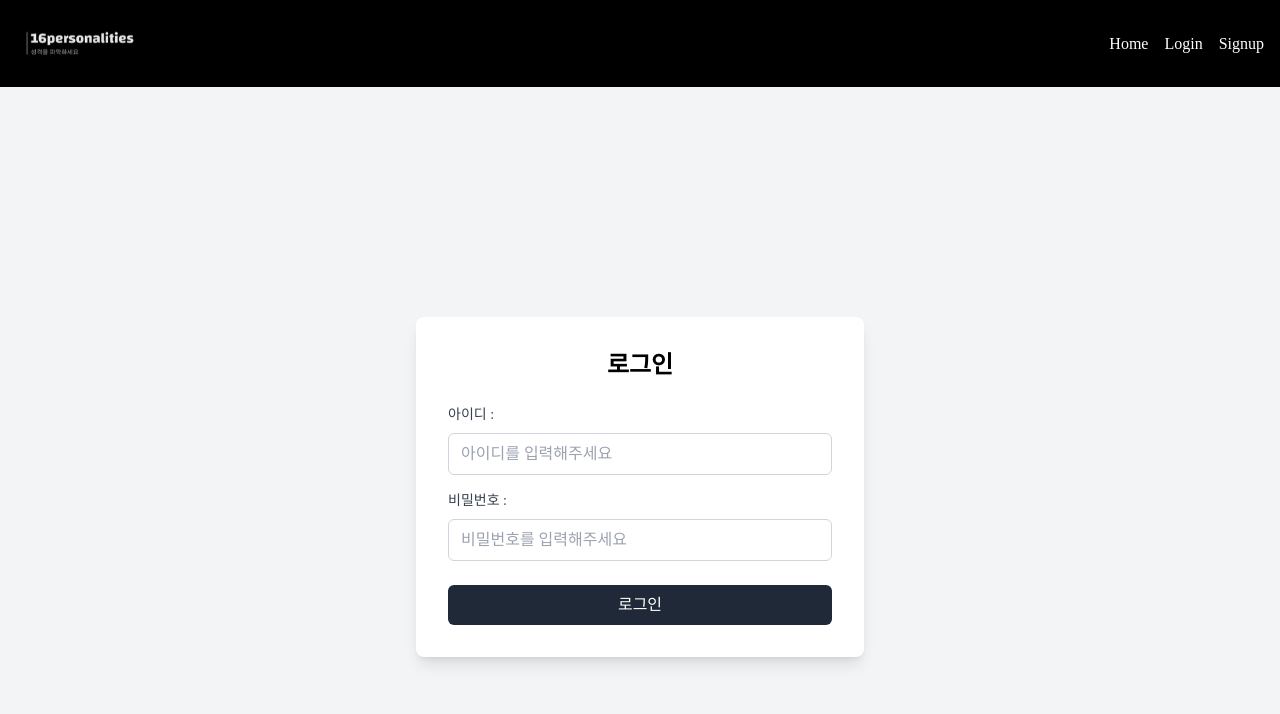
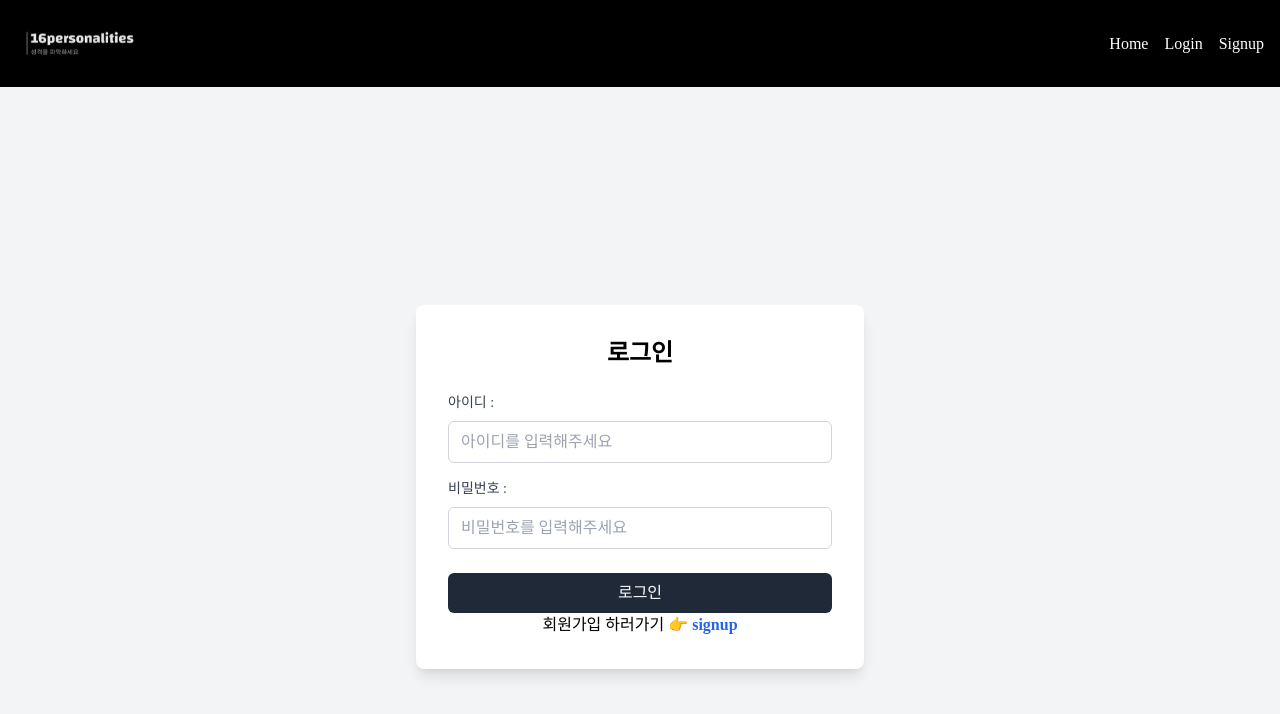
Before and after one commit to bonseung-dev/nbc-mbti-test, a React (Vite) app: page /login in a window 1280 px wide. Shown: the top 714 px of the page. Built offline with nearby package versions, Linux system fonts and the light colour scheme; a web font is replaced by a local one.

Commit message:
✨ Feat: 로그인 페이지에서 회원가입 페이지로 가는 링크 추가
feat: 로그인 페이지에서 회원가입 페이지로 가는 링크 추가

```diff
--- a/src/pages/Login.jsx
+++ b/src/pages/Login.jsx
@@ -1,7 +1,7 @@
 import React, { useContext, useState } from "react";
 import { AuthContext } from "../context/AuthContext";
 import axios from "axios";
-import { useNavigate } from "react-router-dom";
+import { Link, useNavigate } from "react-router-dom";
 import { authGetUserProfile, authlogin } from "../api/auth";
 import { toast } from "react-toastify";
 
@@ -73,6 +73,12 @@ const Login = () => {
             로그인
           </button>
         </form>
+        <p className="text-center">
+          회원가입 하러가기 👉{" "}
+          <Link to={"/register"}>
+            <span className="font-bold text-blue-600">signup</span>
+          </Link>
+        </p>
       </div>
     </div>
   );
```
